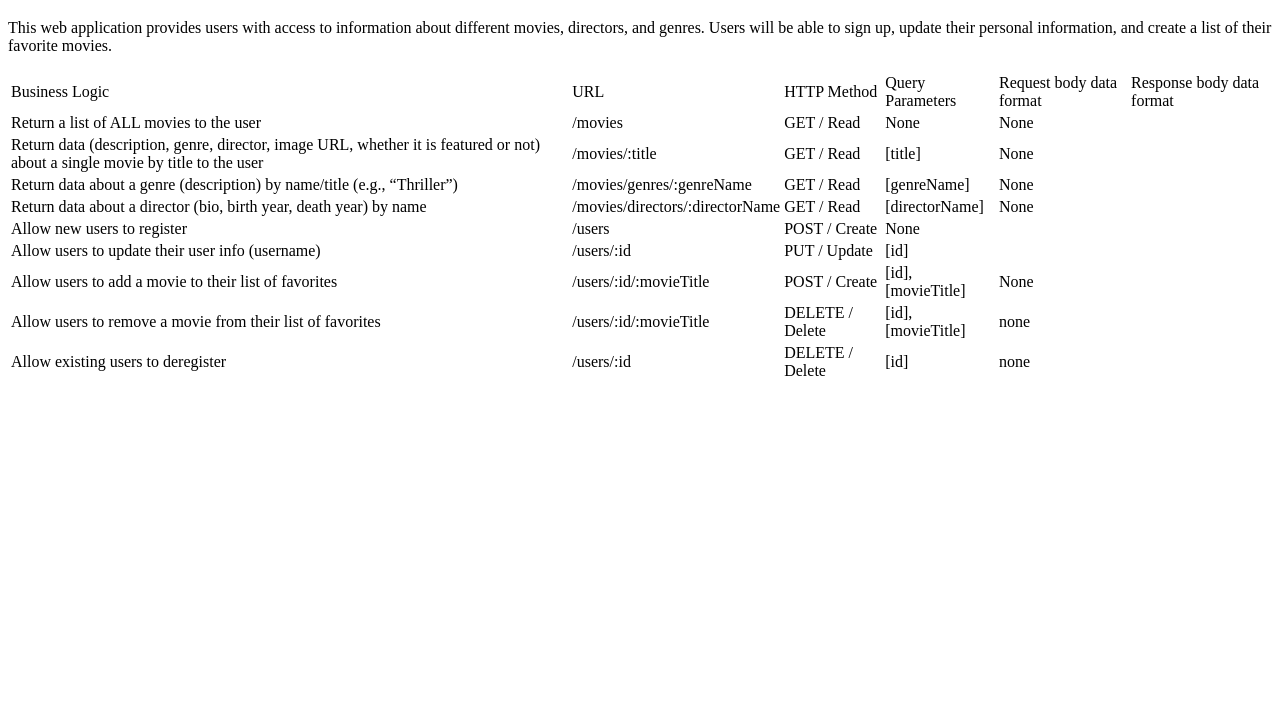
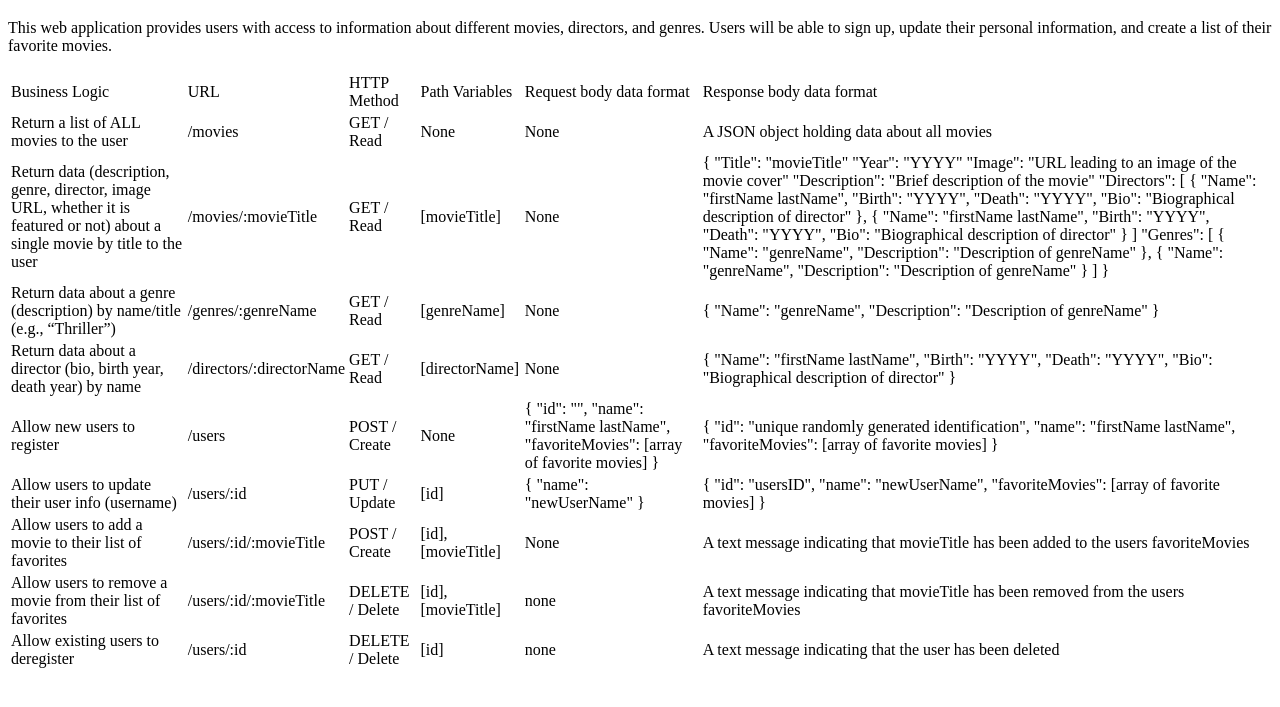
Before and after one commit to zachamoo3/myflix-api-v1, a website: page public/documentation.html in a window 1280 px wide. Shown: the part 61-768 px from the top of the page. Drawn offline with Linux system fonts and the light colour scheme.

Commit message:
Update documentation.html

```diff
--- a/public/documentation.html
+++ b/public/documentation.html
@@ -23,7 +23,7 @@
                 <td>Business Logic</td>
                 <td>URL</td>
                 <td>HTTP Method</td>
-                <td>Query Parameters</td>
+                <td>Path Variables</td>
                 <td>Request body data format</td>
                 <td>Response body data format</td>
             </tr>
@@ -35,48 +35,115 @@
                 <td>GET / Read</td>
                 <td>None</td>
                 <td>None</td>
-                <td></td>
+                <td>A JSON object holding data about all movies</td>
             </tr>
             <tr>
                 <td>Return data (description, genre, director, image URL, whether it is featured or not) about a single
                     movie by title to the user</td>
-                <td>/movies/:title</td>
+                <td>/movies/:movieTitle</td>
                 <td>GET / Read</td>
-                <td>[title]</td>
+                <td>[movieTitle]</td>
                 <td>None</td>
-                <td></td>
+                <td>
+                    {
+                        "Title": "movieTitle"
+                        "Year": "YYYY"
+                        "Image": "URL leading to an image of the movie cover"
+                        "Description": "Brief description of the movie"
+                        "Directors":
+                            [
+                                {
+                                    "Name": "firstName lastName",
+                                    "Birth": "YYYY",
+                                    "Death": "YYYY",
+                                    "Bio": "Biographical description of director"
+                                },
+                                {
+                                    "Name": "firstName lastName",
+                                    "Birth": "YYYY",
+                                    "Death": "YYYY",
+                                    "Bio": "Biographical description of director"
+                                }
+                            ]
+                        "Genres":
+                            [
+                                {
+                                    "Name": "genreName",
+                                    "Description": "Description of genreName"
+                                },
+                                {
+                                    "Name": "genreName",
+                                    "Description": "Description of genreName"
+                                }
+                            ]
+                    }
+                </td>
             </tr>
             <tr>
                 <td>Return data about a genre (description) by name/title (e.g., “Thriller”)</td>
-                <td>/movies/genres/:genreName</td>
+                <td>/genres/:genreName</td>
                 <td>GET / Read</td>
                 <td>[genreName]</td>
                 <td>None</td>
-                <td></td>
+                <td>
+                    {
+                        "Name": "genreName",
+                        "Description": "Description of genreName"
+                    }
+                </td>
             </tr>
             <tr>
                 <td>Return data about a director (bio, birth year, death year) by name</td>
-                <td>/movies/directors/:directorName</td>
+                <td>/directors/:directorName</td>
                 <td>GET / Read</td>
                 <td>[directorName]</td>
                 <td>None</td>
-                <td></td>
+                <td>
+                    {
+                        "Name": "firstName lastName",
+                        "Birth": "YYYY",
+                        "Death": "YYYY",
+                        "Bio": "Biographical description of director"
+                    }
+                </td>
             </tr>
             <tr>
                 <td>Allow new users to register</td>
                 <td>/users</td>
                 <td>POST / Create</td>
                 <td>None</td>
-                <td></td>
-                <td></td>
+                <td>
+                    {
+                        "id": "",
+                        "name": "firstName lastName",
+                        "favoriteMovies": [array of favorite movies]
+                    }
+                </td>
+                <td>
+                    {
+                        "id": "unique randomly generated identification",
+                        "name": "firstName lastName",
+                        "favoriteMovies": [array of favorite movies]
+                    }
+                </td>
             </tr>
             <tr>
                 <td>Allow users to update their user info (username)</td>
                 <td>/users/:id</td>
                 <td>PUT / Update</td>
                 <td>[id]</td>
-                <td></td>
-                <td></td>
+                <td>
+                    {
+                        "name": "newUserName"
+                    }
+                </td>
+                <td>
+                    {
+                        "id": "usersID",
+                        "name": "newUserName",
+                        "favoriteMovies": [array of favorite movies]
+                    }
+                </td>
             </tr>
             <tr>
                 <td>Allow users to add a movie to their list of favorites</td>
@@ -84,7 +151,7 @@
                 <td>POST / Create</td>
                 <td>[id], [movieTitle]</td>
                 <td>None</td>
-                <td></td>
+                <td>A text message indicating that movieTitle has been added to the users favoriteMovies</td>
             </tr>
             <tr>
                 <td>Allow users to remove a movie from their list of favorites</td>
@@ -92,7 +159,7 @@
                 <td>DELETE / Delete</td>
                 <td>[id], [movieTitle]</td>
                 <td>none</td>
-                <td></td>
+                <td>A text message indicating that movieTitle has been removed from the users favoriteMovies</td>
             </tr>
             <tr>
                 <td>Allow existing users to deregister</td>
@@ -100,7 +167,7 @@
                 <td>DELETE / Delete</td>
                 <td>[id]</td>
                 <td>none</td>
-                <td></td>
+                <td>A text message indicating that the user has been deleted</td>
             </tr>
         </tbody>
     </table>
```
